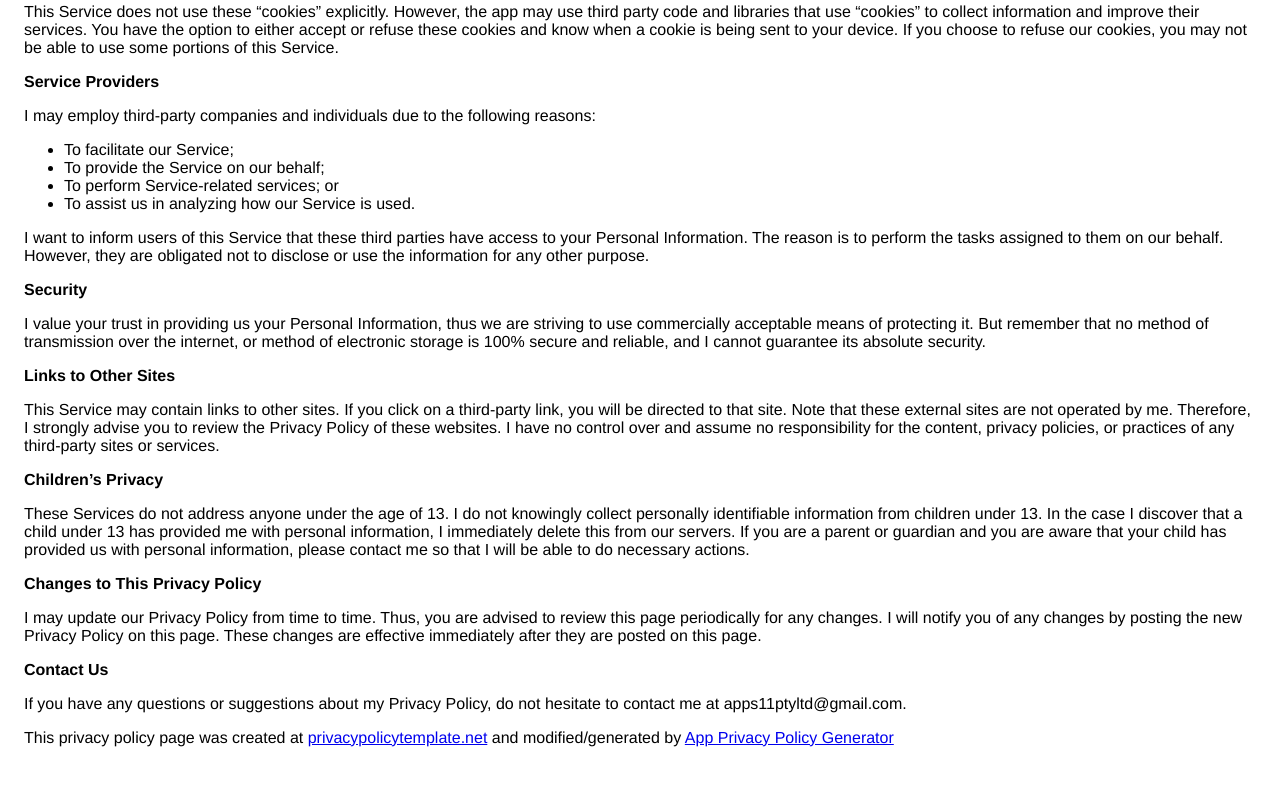
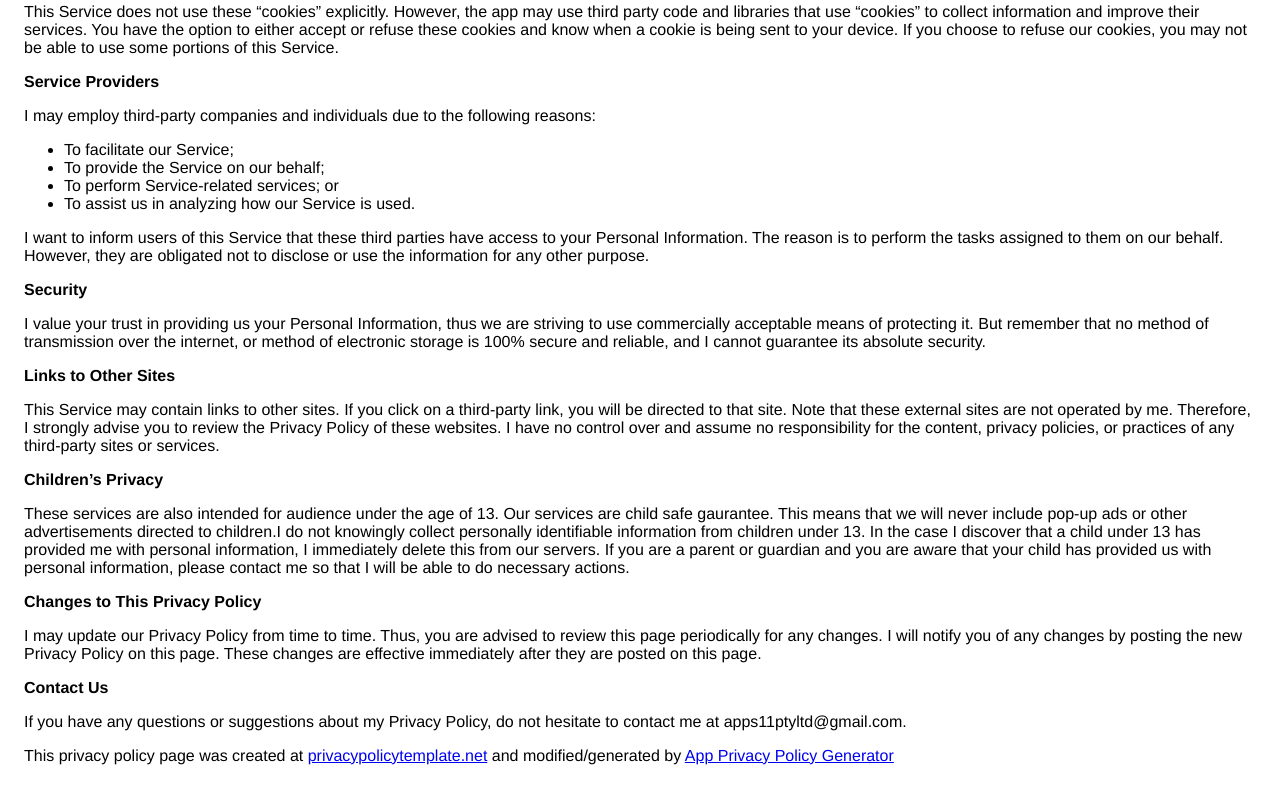
Before and after one commit to APPS11PTYLTD/apps11ptyld, a plain HTML site: page index.html in a window 1280 px wide. Shown: the part 657-1460 px from the top of the page. Drawn offline with Linux system fonts and the light colour scheme.

Commit message:
Update index.html
privacy policy

```diff
--- a/index.html
+++ b/index.html
@@ -90,9 +90,10 @@
                     responsibility for the content, privacy policies, or
                     practices of any third-party sites or services.
                   </p> <p><strong>Children’s Privacy</strong></p> <p>
-                    These Services do not address anyone under the age of 13.
-                    I do not knowingly collect personally
-                    identifiable information from children under 13. In the case
+                    These services are also intended for audience under the age of 13.
+                    Our services are child safe gaurantee. This means that we will never include
+                    pop-up ads or other advertisements directed to children.I do not knowingly collect
+                    personally identifiable information from children under 13. In the case
                     I discover that a child under 13 has provided
                     me with personal information,
                     I immediately delete this from our servers. If you
```
